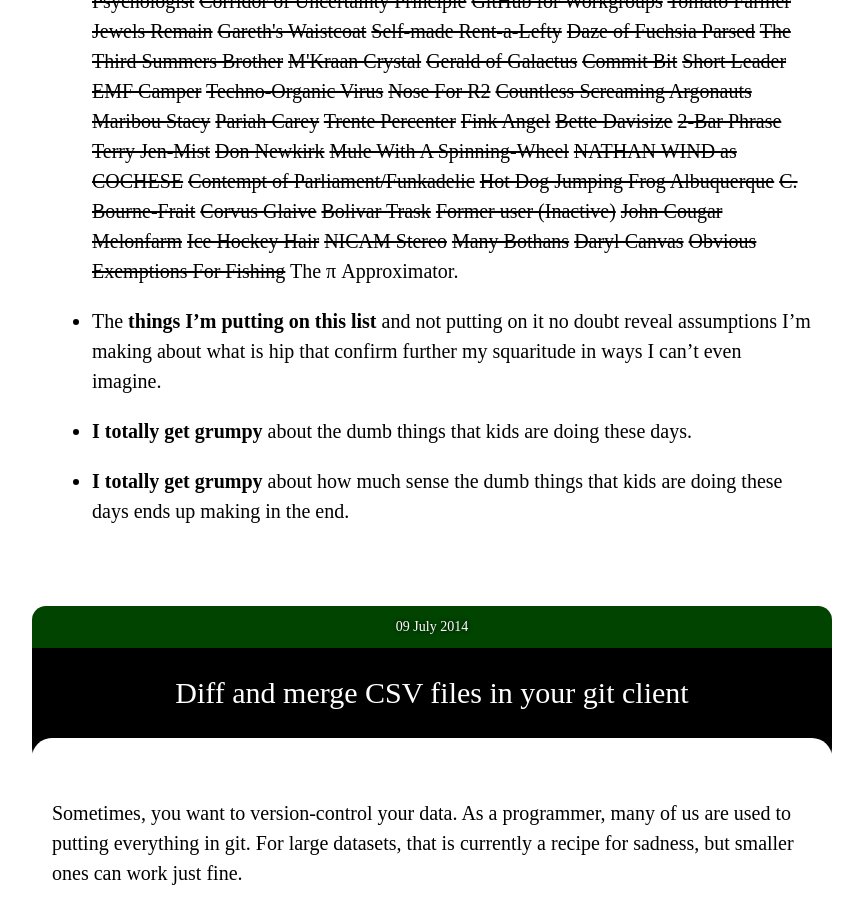
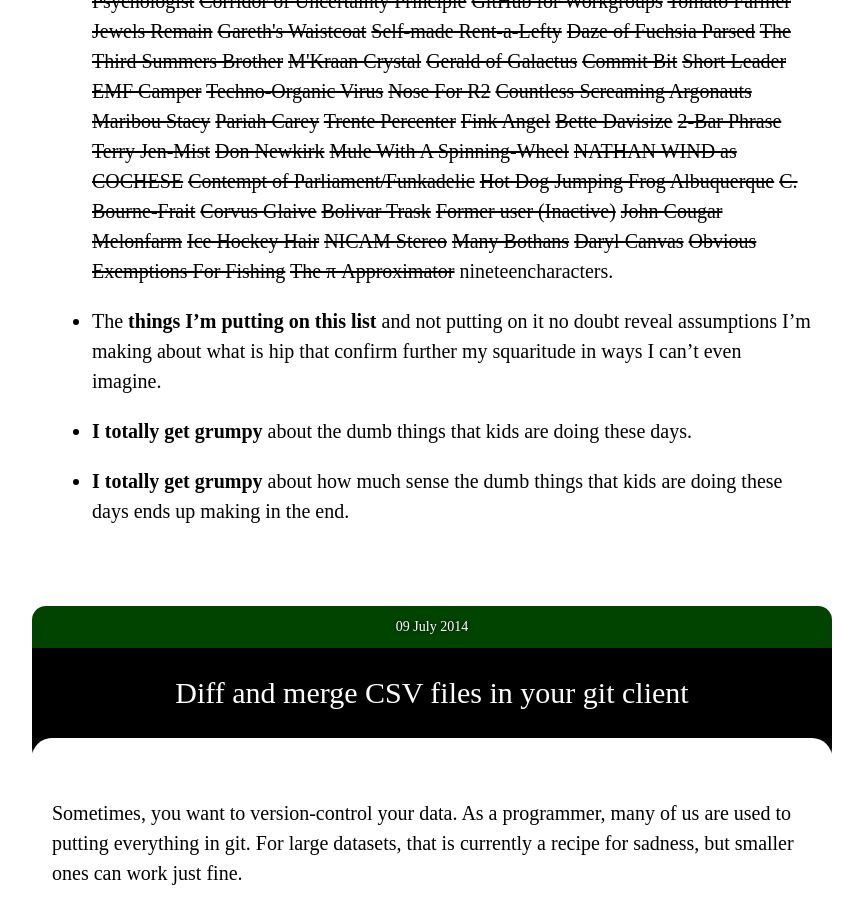
Before and after one commit to paulfitz/paulfitz.github.io, a Jekyll site: the page built from index.html, in a window 1280 px wide and 900 px high, scrolled down 20916 px. Shown: the whole window, without its empty margins (208-1071 px from the left). Built offline with Jekyll 4.4.1, drawn with Linux system fonts in a browser that asks for light colours; nearby versions of some CDN libraries.

Commit message:
more pike

```diff
--- a/_data/pikes.json
+++ b/_data/pikes.json
@@ -189,5 +189,6 @@
   "Many Bothans",
   "Daryl Canvas",
   "Obvious Exemptions For Fishing",
-  "The π Approximator"
+  "The π Approximator",
+  "nineteencharacters"
 ]
```
